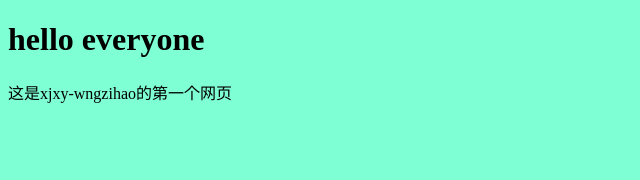
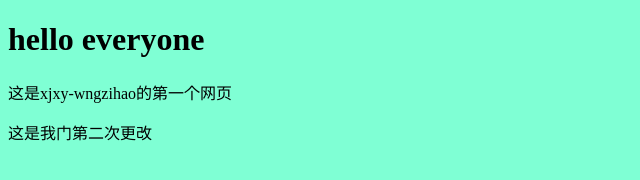
Before and after one commit to xjxy-wangzihao/xjxy-wangzihao.github.io, a plain HTML site: page index.html in a window 1280 px wide. Shown: the whole page, without its empty margins (0-640 px from the left). Drawn offline with Linux system fonts and the light colour scheme.

Commit message:
Update index.html

```diff
--- a/index.html
+++ b/index.html
@@ -13,5 +13,6 @@
 <body>
     <h1>hello everyone</h1>
     <p>这是xjxy-wngzihao的第一个网页</p>
+    <p>这是我门第二次更改</p>
 </body>
 </html>
```
